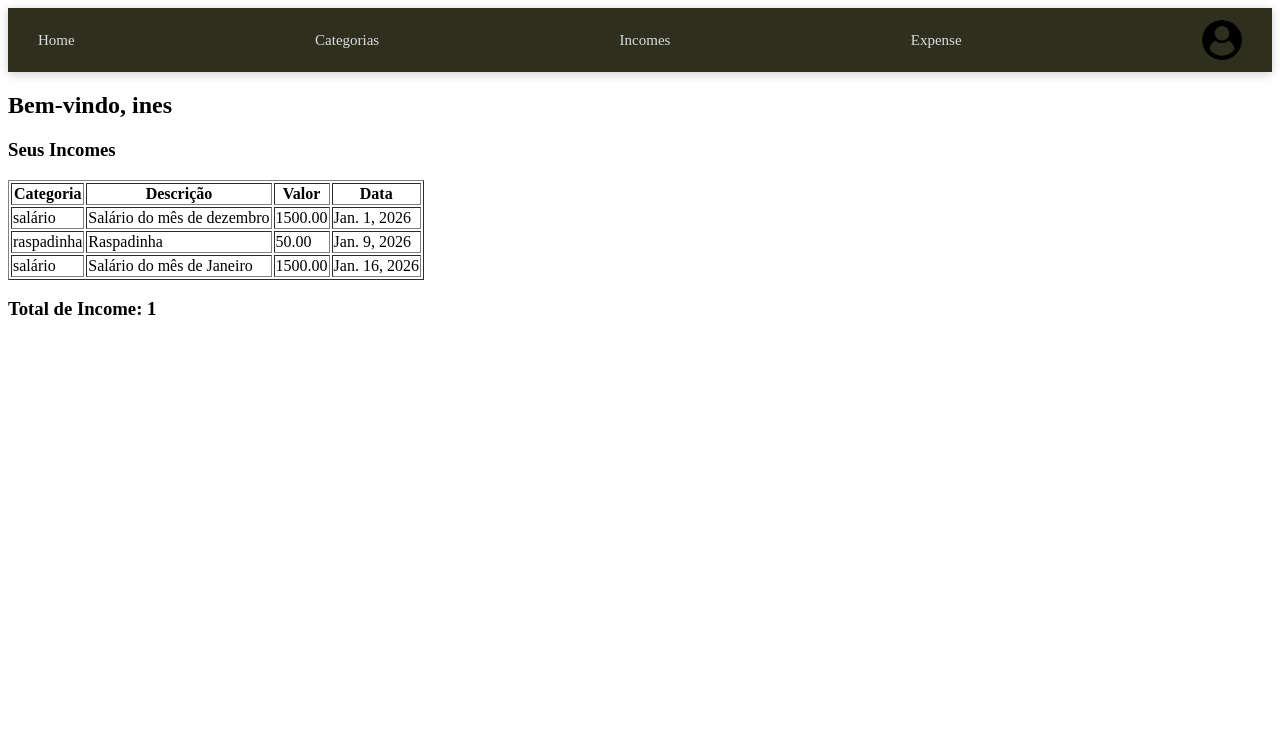
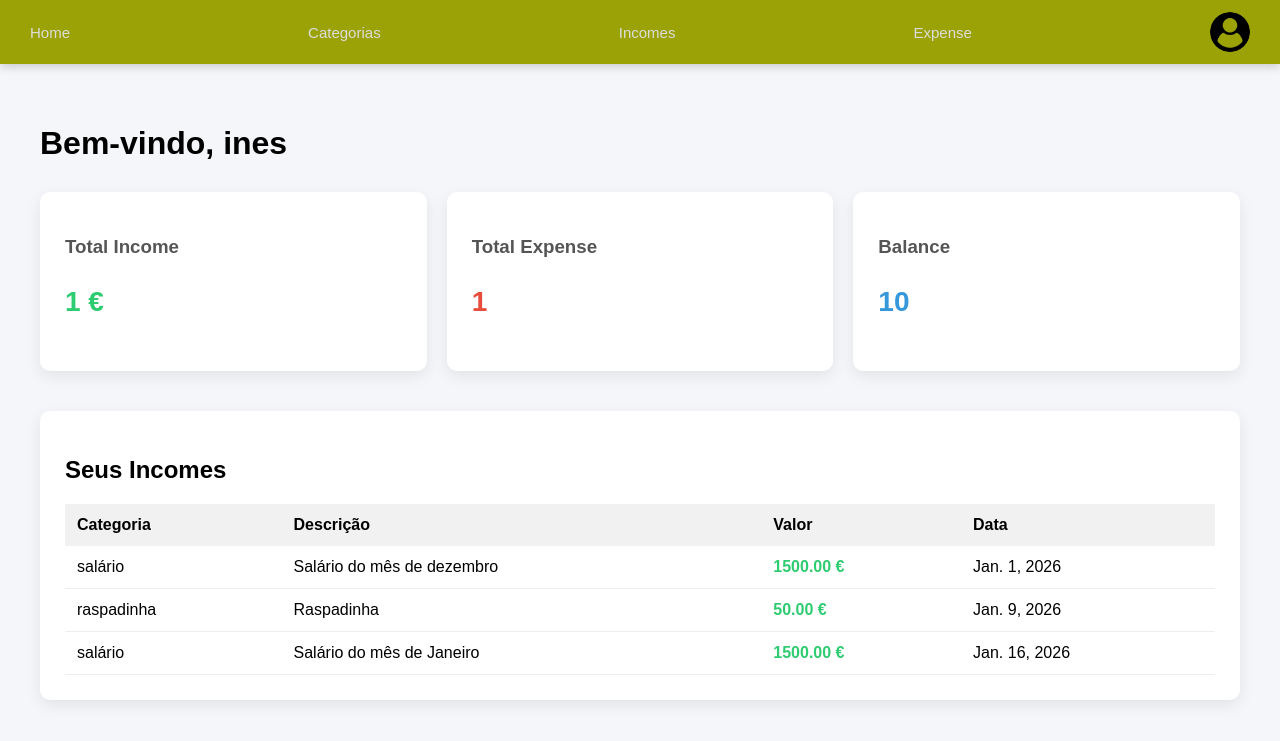
Before and after one commit to NesSilva/finance_management, a Django app: template finance/templates/finance/dashboard.html in a window 1280 px wide. Shown: the top 741 px of the page. Run offline with Django 5.2, Linux system fonts and the light colour scheme; a user stored in the database is signed in; data comes from the database, SQL or seed files in the repository; both versions use the stored data as it was after the commit; the template is opened without the code that fills it: values that come from a table or form of the project are taken from there, most other values are stand-ins (such as "Sample title", 1, 10 or a date in 2020).

Commit message:
dashboard improve

```diff
--- /dev/null
+++ b/finance/static/css/dashboard.css
@@ -0,0 +1,82 @@
+body {
+    margin: 0;
+    font-family: Arial, Helvetica, sans-serif;
+    background: #f4f6f9;
+}
+
+.container {
+    padding: 40px;
+}
+
+h1 {
+    margin-bottom: 30px;
+}
+
+.cards {
+    display: flex;
+    gap: 20px;
+    margin-bottom: 40px;
+}
+
+.card {
+    flex: 1;
+    background: white;
+    border-radius: 10px;
+    padding: 25px;
+    box-shadow: 0 5px 15px rgba(0,0,0,0.08);
+}
+
+.card h3 {
+    margin-bottom: 10px;
+    color: #555;
+}
+
+.card p {
+    font-size: 28px;
+    font-weight: bold;
+}
+
+.card.income p {
+    color: #2ecc71;
+}
+
+.card.expense p {
+    color: #e74c3c;
+}
+
+.card.balance p {
+    color: #3498db;
+}
+
+.table-container {
+    background: white;
+    padding: 25px;
+    border-radius: 10px;
+    box-shadow: 0 5px 15px rgba(0,0,0,0.08);
+}
+
+table {
+    width: 100%;
+    border-collapse: collapse;
+    margin-top: 15px;
+}
+
+th {
+    text-align: left;
+    padding: 12px;
+    background: #f1f1f1;
+}
+
+td {
+    padding: 12px;
+    border-bottom: 1px solid #eee;
+}
+
+.amount {
+    font-weight: bold;
+    color: #2ecc71;
+}
+
+tr:hover {
+    background: #fafafa;
+}
--- a/finance/static/css/navbar.css
+++ b/finance/static/css/navbar.css
@@ -2,7 +2,7 @@
     display: flex;
     justify-content: space-between;
     align-items: center;
-    background: #2e2f1e;
+    background: #9ba206 !important;
     padding: 12px 30px;
     box-shadow: 0 2px 10px rgba(0,0,0,0.2);
 }
--- a/finance/templates/finance/dashboard.html
+++ b/finance/templates/finance/dashboard.html
@@ -1,40 +1,66 @@
 {% load static %}
-
 <!DOCTYPE html>
 <html lang="pt">
 <head>
     <meta charset="UTF-8">
     <title>Dashboard</title>
+    <link rel="stylesheet" href="{% static 'css/dashboard.css' %}">
 </head>
 <body>
 
 {% include 'finance/partials/navbar.html' %}
 
-<h2>Bem-vindo, {{ user.username }}</h2>
+<div class="container">
 
-<h3>Seus Incomes</h3>
-<table border="1">
+    <h1>Bem-vindo, {{ user.username }}</h1>
+
+    <div class="cards">
+        <div class="card income">
+            <h3>Total Income</h3>
+            <p>{{ total_income }} €</p>
+        </div>
+
+        <div class="card expense">
+            <h3>Total Expense</h3>
+            <p>{{ total_expense }}</p>
+        </div>
+
+        <div class="card balance">
+            <h3>Balance</h3>
+            <p>{{balance}}</p>
+        </div>
+    </div>
+
+    <div class="table-container">
+        <h2>Seus Incomes</h2>
+
+        <table>
+            <thead>
                 <tr>
                     <th>Categoria</th>
                     <th>Descrição</th>
                     <th>Valor</th>
                     <th>Data</th>
                 </tr>
+            </thead>
+            <tbody>
                 {% for income in incomes %}
                 <tr>
                     <td>{{ income.category.name }}</td>
                     <td>{{ income.description }}</td>
-        <td>{{ income.amount }}</td>
+                    <td class="amount">{{ income.amount }} €</td>
                     <td>{{ income.date }}</td>
                 </tr>
                 {% empty %}
                 <tr>
-        <td colspan="4">Nenhum income registrado</td>
+                    <td colspan="4">Nenhum income registado</td>
                 </tr>
                 {% endfor %}
+            </tbody>
         </table>
+    </div>
 
-<h3>Total de Income: {{ total_income }}</h3>
+</div>
 
 </body>
 </html>
--- a/finance/templates/finance/partials/navbar.html
+++ b/finance/templates/finance/partials/navbar.html
@@ -4,12 +4,12 @@
 <html>
 <head>
     <title>Create Category</title>
-       <link rel="stylesheet" href="{% static 'css/navbar.css' %}">
+    <link rel="stylesheet" href="{% static 'css/navbar.css' %}?v=1">
     <link rel="shortcut icon" type="image/png" href="{% static 'images/user.png' %}" >
 </head>
 <body>
  <div class="topnav">
-  <a  href="#home">Home</a>
+  <a  href="{% url 'dashboard' %}">Home</a>
   <a href="{% url 'list_categories' %}">Categorias</a>
   <a href="{% url 'list_incomes' %}">Incomes</a>
   <a href="{% url 'list_expenses' %}">Expense</a>
```
Also changed, not shown: finance/views.py (+7 -1 lines), db.sqlite3. Lines whose indentation alone changed are shown as unchanged.
